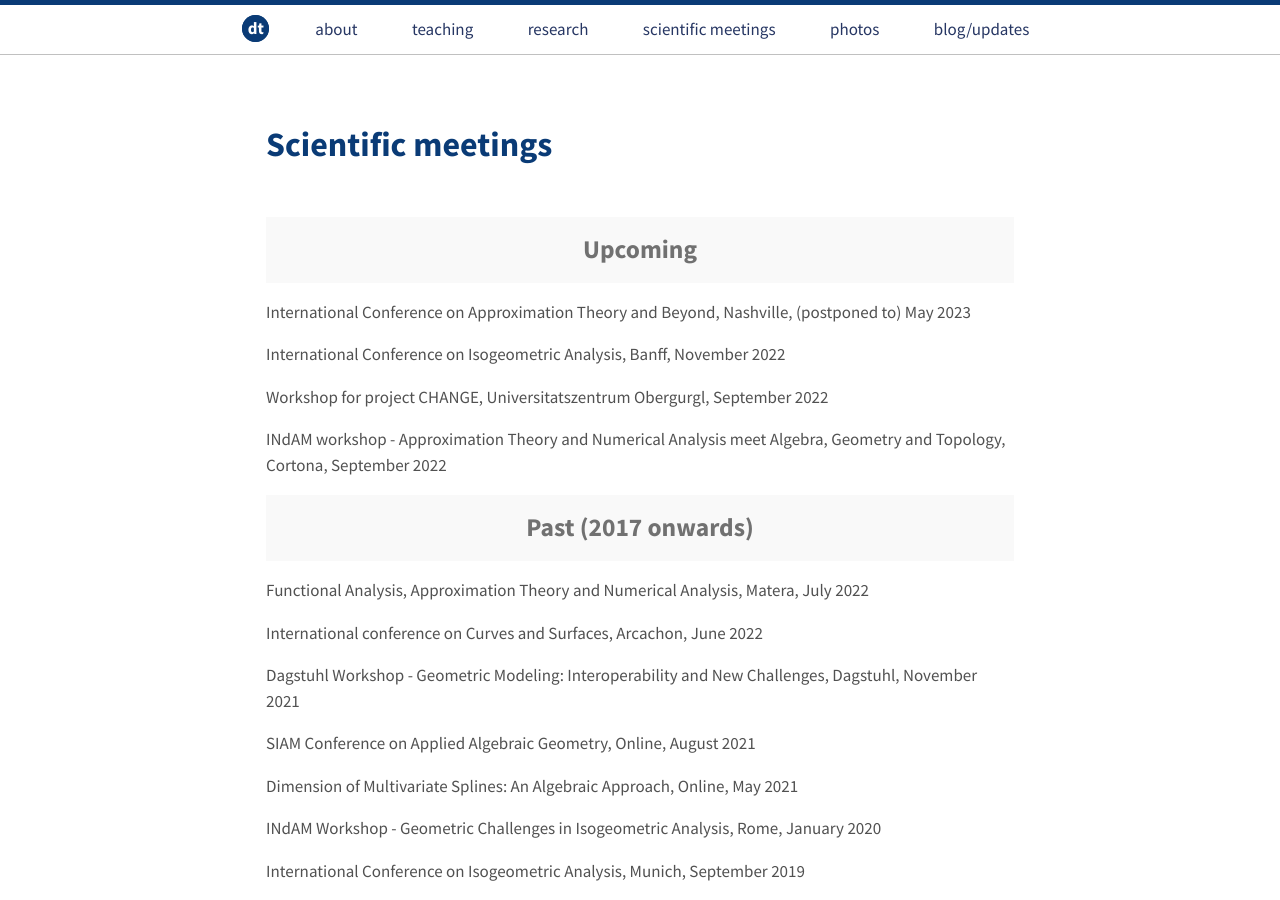
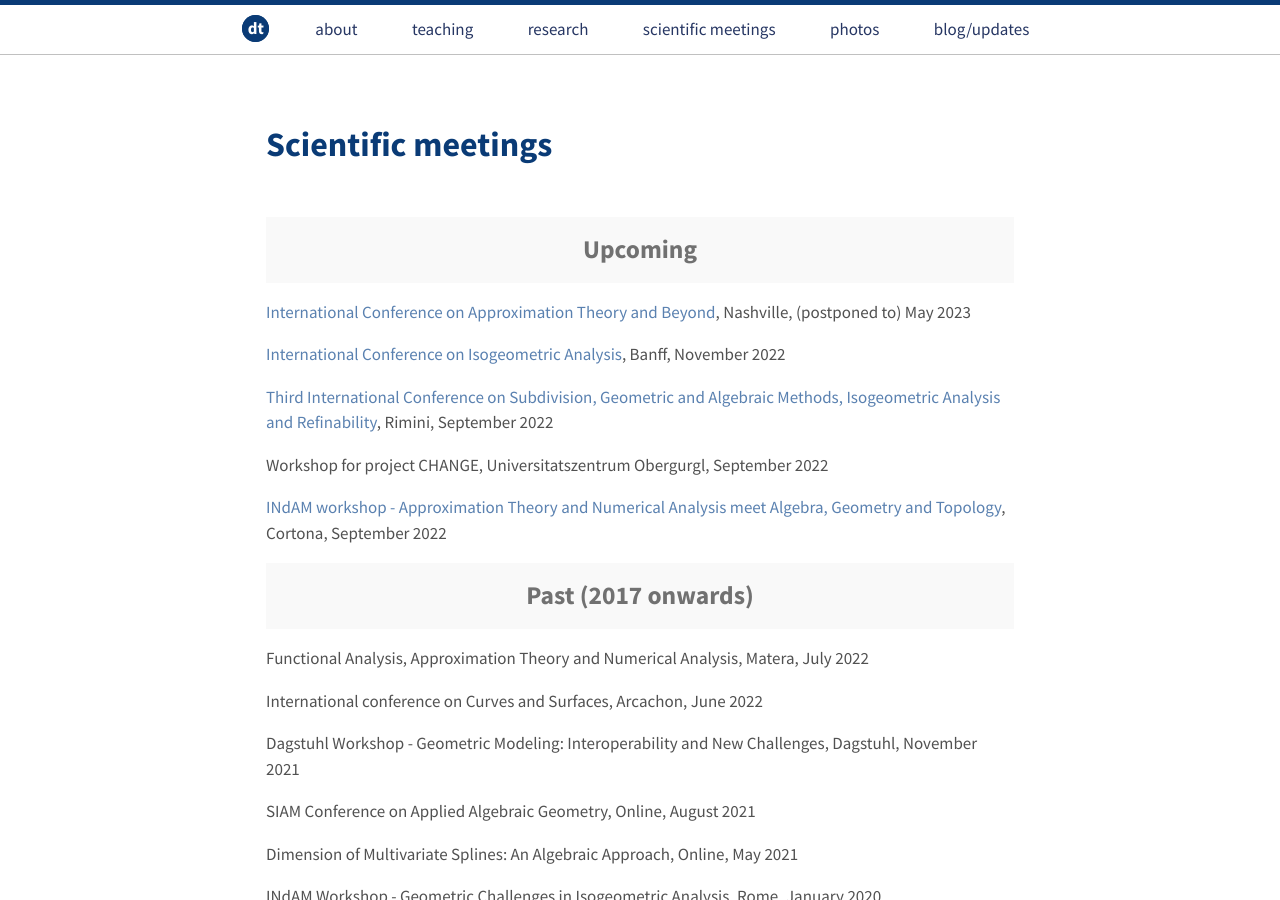
Before and after one commit to dtoshniwal/dtoshniwal.github.io, a Jekyll site: the page built from travel.md, in a window 1280 px wide and 900 px high. Built offline with Jekyll 4.4.1, drawn with Linux system fonts in a browser that asks for light colours.

Commit message:
Update upcoming conferences

```diff
--- a/travel.md
+++ b/travel.md
@@ -36,13 +36,15 @@ X. Wei, T. Takacs, D. Toshniwal, Y.J. Zhang, H. Speleers, C. Manni, J. Peters
 
 <h2 class="message" align="center">Upcoming</h2>
 
-International Conference on Approximation Theory and Beyond, Nashville, (postponed to) May 2023
+[International Conference on Approximation Theory and Beyond](https://my.vanderbilt.edu/nashville2023/), Nashville, (postponed to) May 2023
 
-International Conference on Isogeometric Analysis, Banff, November 2022
+[International Conference on Isogeometric Analysis](http://iga2022.usacm.org/), Banff, November 2022
+
+[Third International Conference on Subdivision, Geometric and Algebraic Methods, Isogeometric Analysis and Refinability](https://events.unibo.it/smart2022), Rimini, September 2022
 
 Workshop for project CHANGE, Universitatszentrum Obergurgl, September 2022
 
-INdAM workshop - Approximation Theory and Numerical Analysis meet Algebra, Geometry and Topology, Cortona, September 2022
+[INdAM workshop - Approximation Theory and Numerical Analysis meet Algebra, Geometry and Topology](https://sites.google.com/view/splinescortona2022/home), Cortona, September 2022
 
 <h2 class="message" align="center">Past (2017 onwards)</h2>
 
```
